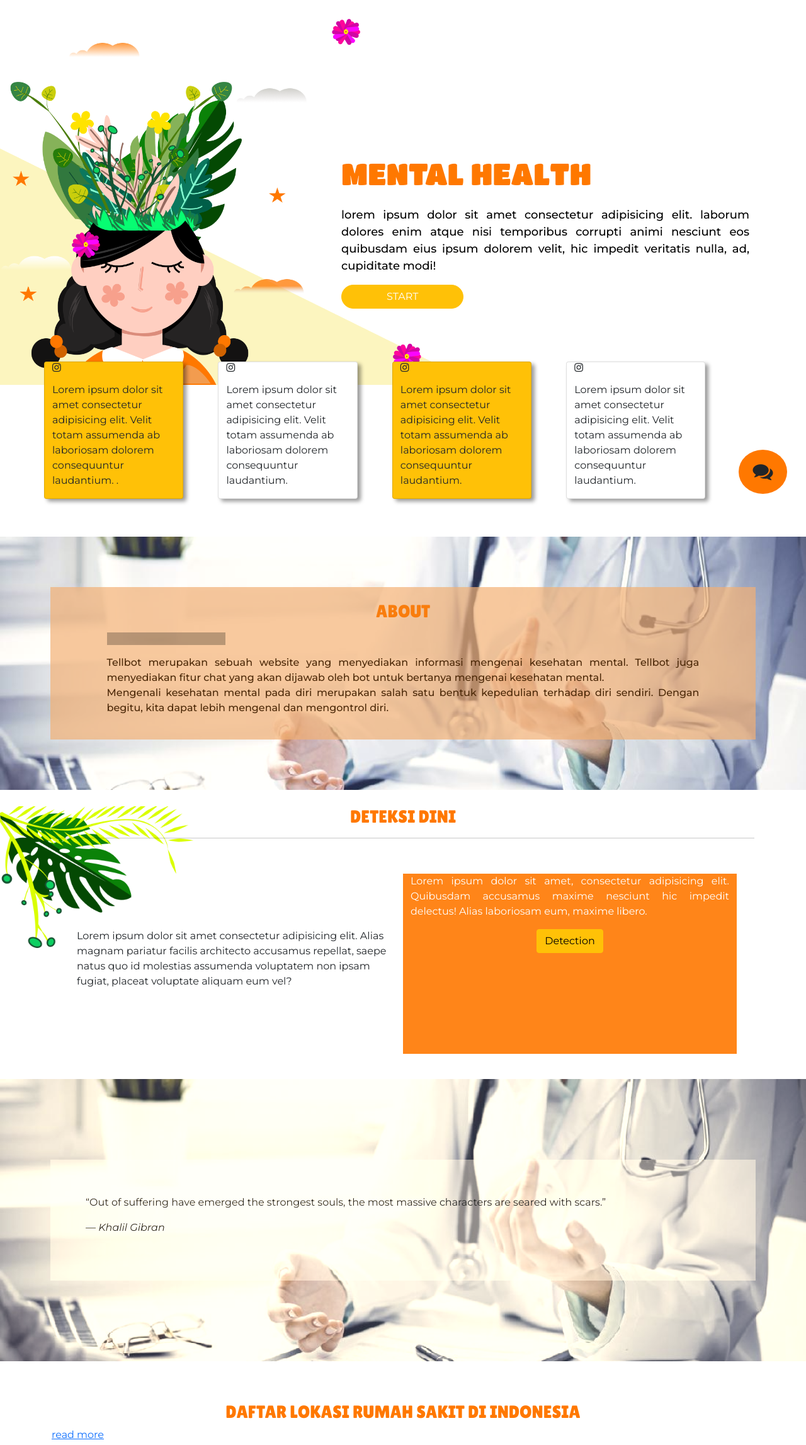
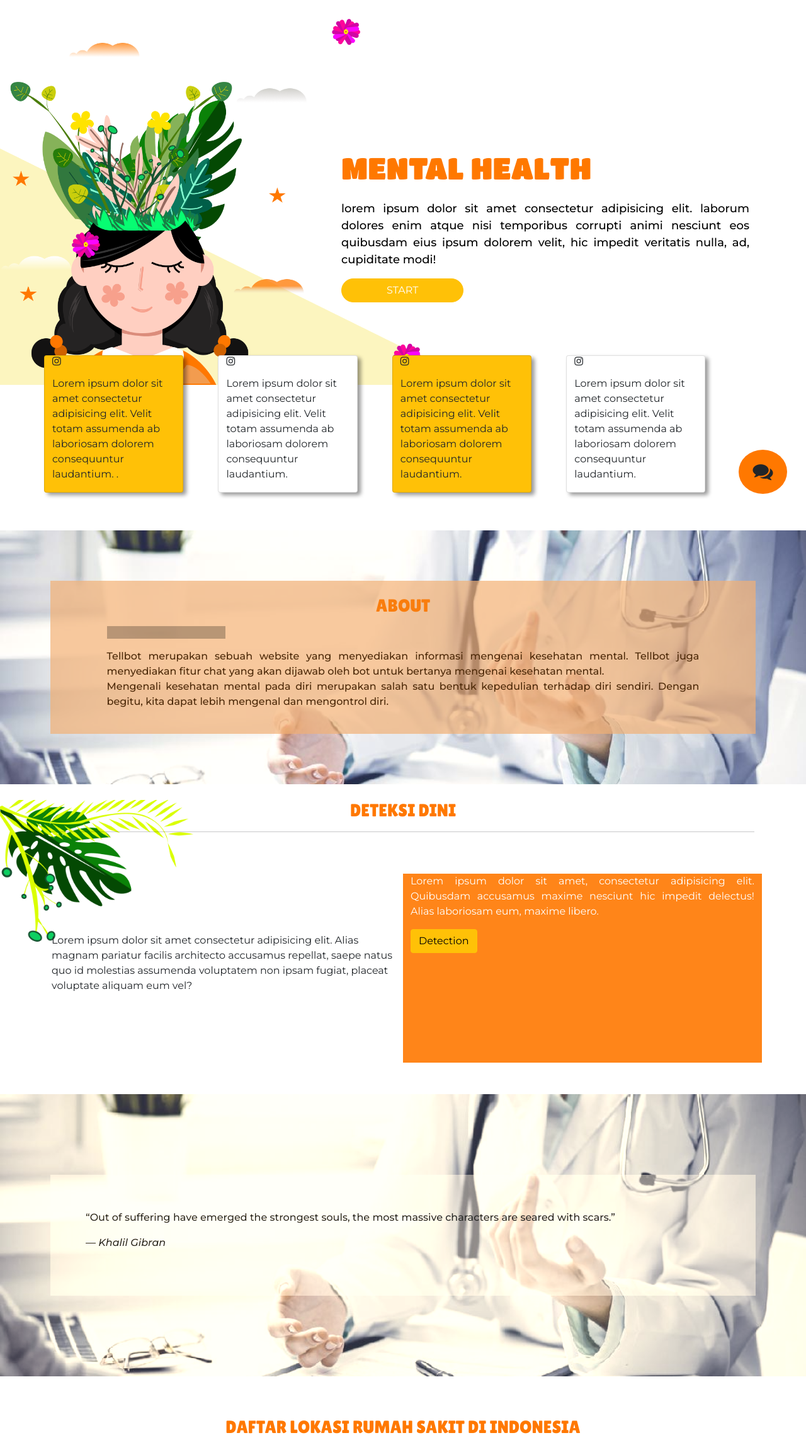
Before and after one commit to melinadwisafitri/mental-care, a Flask app: page / in a window 1280 px wide. Shown: the top 2294 px of the page at 63% size. Run offline with Flask 2, Linux system fonts and the light colour scheme; parts of the project's set-up code (start-up, migrations or seed data) failed here and were passed over.

Commit message:
penyesuai style dari masing-masing content

```diff
--- a/static/style/chats.css
+++ b/static/style/chats.css
@@ -54,6 +54,7 @@
 .chat-body-system, .chat-body-user
 {
     margin-bottom:5%;
+    font-size: 10px;
 }
 
 .chat-body-user
@@ -62,13 +63,13 @@
 
 }
 
-.chat-body .chat-body-system-text{
+.chat-body-system .chat-body-system-text{
     background-color: #FFBC97;
     border-radius: 20px 20px 20px 0px;
-    padding: 2%;
+
 }
 
-.chat-body .chat-body-user-text{
+.chat-body-user .chat-body-user-text{
     background-color: #FFBC97;
     border-radius: 20px 20px 0px 20px;
     padding: 2%;
--- a/static/style/style.css
+++ b/static/style/style.css
@@ -42,6 +42,7 @@ body {
 .navigation ul li a {
   text-decoration: none;
   color: black;
+  transition: all linear 0.3s;
 }
 
 header {
@@ -59,6 +60,15 @@ header .header-content p {
   font-size: 14px;
   color: white;
   font-weight: 500;
+}
+
+header .header-content h4
+{
+  text-align: center;
+  font-family: "Abel",sans-serif;
+  font-weight: 700;
+  font-size: 1em;
+  color: white;
 }
 
 header .header-content .justify-center {
@@ -100,18 +110,18 @@ header .header-content button:hover span:after {
   right: 0;
 }
 
-.container .content{
-  padding: 40px;
-  justify-items: center;
+.content{
   align-items: center;
+  height: 400px;
 }
 
 .colors
 {
   text-align: justify;
-  justify-items: center;
+  justify-content: center;
   background-color: rgba(255, 120, 0, 0.9);
   color: white;
+  height: 300px;
 }
 
 main section h3 {
@@ -143,9 +153,10 @@ main .about {
 
 main .about .bg
 {
-  background-color: rgba(241, 172, 112, 0.7);
+  background-color: hsla(28, 82%, 69%, 0.7);
    padding: 2% 8%;
    text-align: justify;
+   font-size: 1em;
 }
 
 main .about hr
@@ -155,6 +166,11 @@ main .about hr
 
 }
 
+main .about p
+{
+  font-size: 0.7em;
+}
+
 main #deteksi-dini {
   background-image: url(/static/assets/daun.png);
   background-position: top left;
@@ -162,9 +178,9 @@ main #deteksi-dini {
   background-size: 50vh;
 }
 
-main #deteksi-dini input {
-  margin-bottom: 20vh;
-}
+/* main #deteksi-dini input {
+  margin: 1% 2% 20% 0
+} */
 
 .btn-fixed
 {
@@ -201,12 +217,12 @@ main #deteksi-dini input {
 
 .card-1 p{
   background-color: seashell;
-  margin-top: 10%;
+  margin-top: 1%;
 }
 
 .card-1 img
 {
-  width: 70%;
+  width: 200px;
 }
 
 .card-form
@@ -235,6 +251,7 @@ main #deteksi-dini input {
 {
   background-color: rgba(255, 255, 255, 0.4);
   padding: 5%;
+  font-weight: 500;
 }
 
 .btn-group h5
@@ -262,6 +279,20 @@ main .teams .teams-1
   box-shadow: 5px 4px 6px 0 rgba(0, 0, 0, 0.4);
 }
 
+.active
+{
+  background-color: #FFBC97;
+  color: white;
+  display: inline-block;
+  padding: 2%;
+  transition: ease .5s;
+}
+
+.active a
+{
+  color: white;
+}
+
 @media screen and (min-width: 450px) {
   .header .header-content {
     background-size: 100vh;
@@ -282,6 +313,11 @@ main .teams .teams-1
     display: flex;
     list-style: none;
     justify-content: space-between;
+  }
+
+  main .about p
+  {
+    font-size: 1em;
   }
 }
 
@@ -321,6 +357,12 @@ main .teams .teams-1
     margin-bottom: 0.5em;
   }
 
+  header .header-content h4
+  {
+    color: black;
+    text-align: start;
+  }
+
   header .header-content p {
     font-size: 18px;
     text-transform: lowercase;
```
